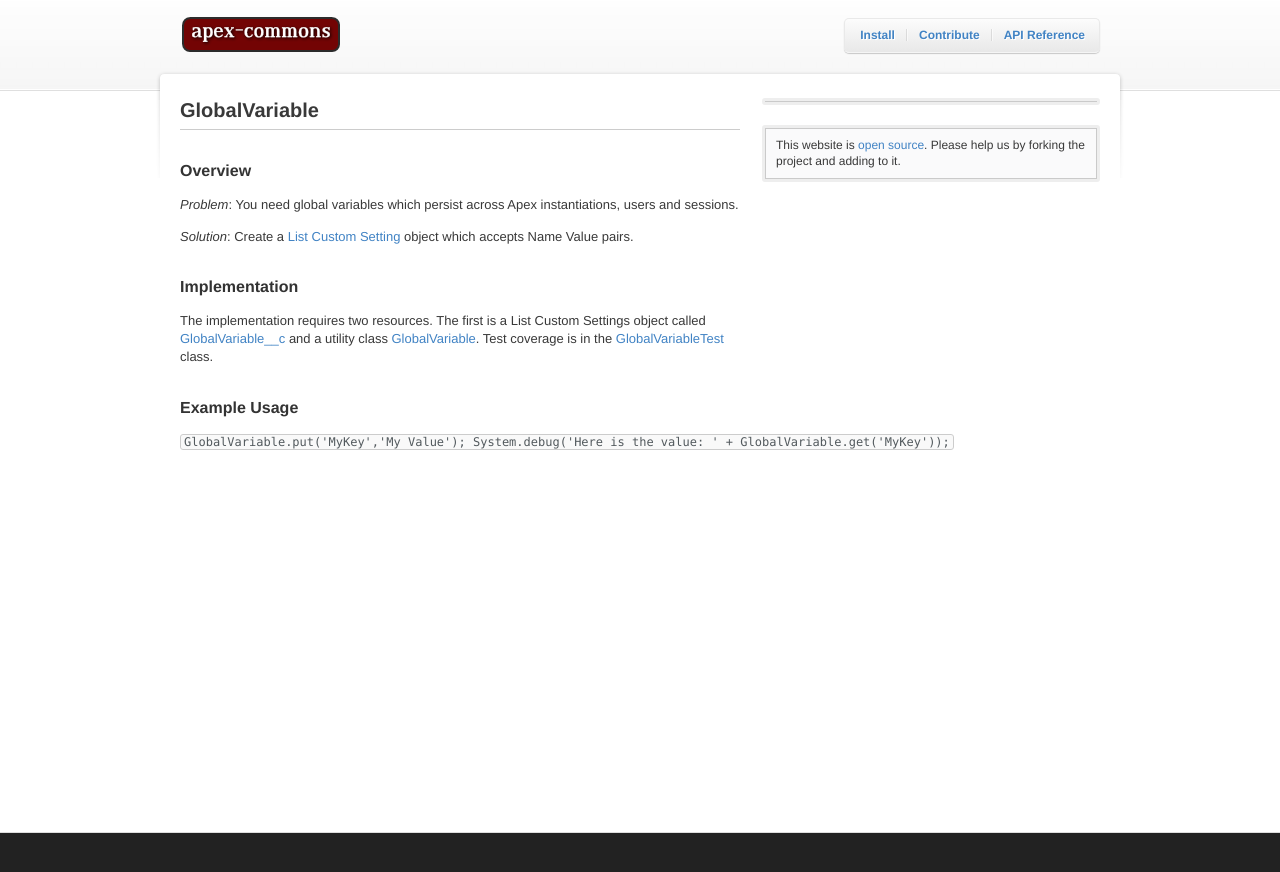
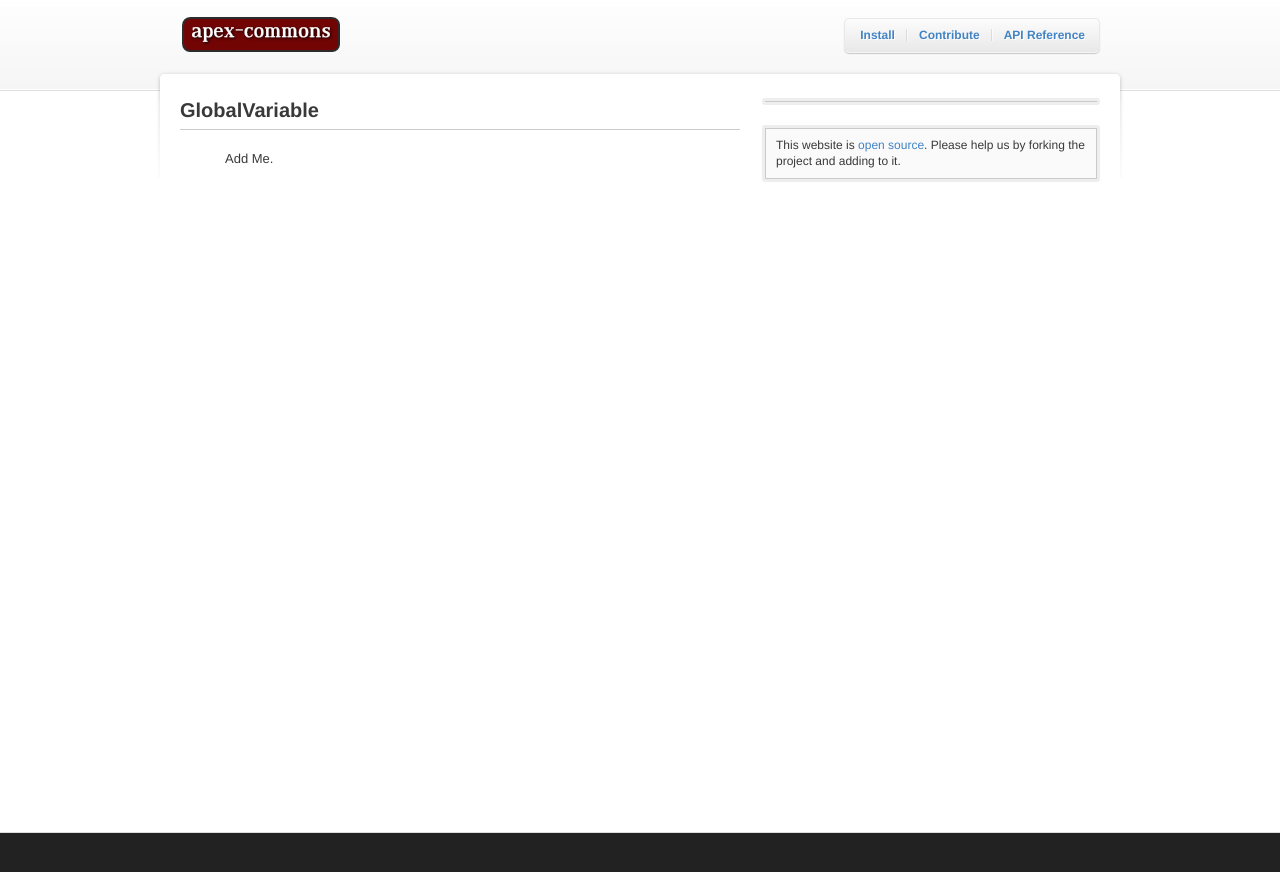
Before and after one commit to apex-commons/apex-commons.github.com, a Jekyll site: the page built from _posts/2011-05-11-globalvariable.markdown, in a window 1280 px wide. Shown: the top 872 px of the page. Built offline with Jekyll 4.4.1, drawn with Linux system fonts in a browser that asks for light colours.

Commit message:
Edited _posts/2011-05-11-globalvariable.markdown via GitHub

```diff
--- a/_posts/2011-05-11-globalvariable.markdown
+++ b/_posts/2011-05-11-globalvariable.markdown
@@ -4,22 +4,4 @@
 categories: api
 ---
 
-Overview
---------
-
-_Problem_:  You need global variables which persist across Apex instantiations, users and sessions.
-
-_Solution_:  Create a [List Custom Setting](http://www.salesforce.com/us/developer/docs/apexcode/index.htm) object which accepts Name Value pairs.
-
-Implementation
---------------
-
-The implementation requires two resources.  The first is a List Custom Settings object called [GlobalVariable__c](https://github.com/apex-commons/base/blob/master/src/objects/GlobalVariable__c.object) and a utility class [GlobalVariable](https://github.com/apex-commons/base/blob/master/src/classes/GlobalVariable.cls).  Test coverage is in the [GlobalVariableTest](https://github.com/apex-commons/base/blob/master/src/classes/GlobalVariableTest.cls) class.
-
-Example Usage
--------------
-
-<code>
-GlobalVariable.put('MyKey','My Value');
-System.debug('Here is the value: ' + GlobalVariable.get('MyKey'));
-</code>
+>>> Add Me.
```
